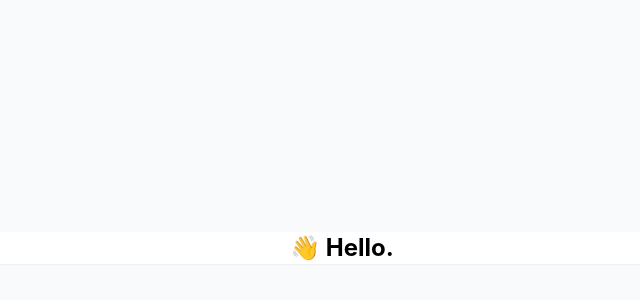
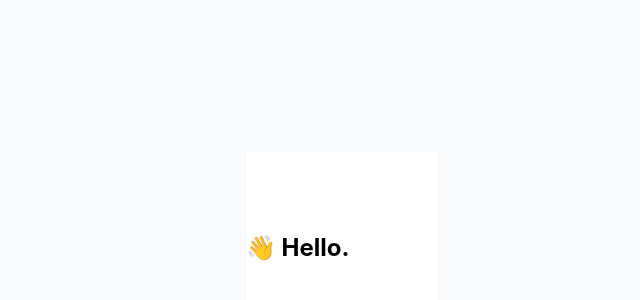
Before and after one commit to usmanity/homepage, a Next.js app: page / in a window 1280 px wide. Shown: the part 152-452 px from the top of the page, without its empty margins (298-938 px from the left). Built offline with nearby package versions, Linux system fonts and the light colour scheme; a web font is replaced by a local one.

Commit message:
attempting to center text

```diff
--- a/pages/index.tsx
+++ b/pages/index.tsx
@@ -11,8 +11,8 @@ const Home: NextPage = () => {
       </Head>
 
       <main>
-        <div className="bg-white rounded-sm shadow-sm min-w-max mx-auto">
-          <h1 className="font-bold text-center align-middle text-2xl">
+        <div className="bg-white rounded-sm shadow-sm w-48 h-48 text-center flex mx-auto">
+          <h1 className="font-bold align-middle text-2xl self-center">
             <span className="font-emoji">👋</span> Hello.
           </h1>
         </div>
```
